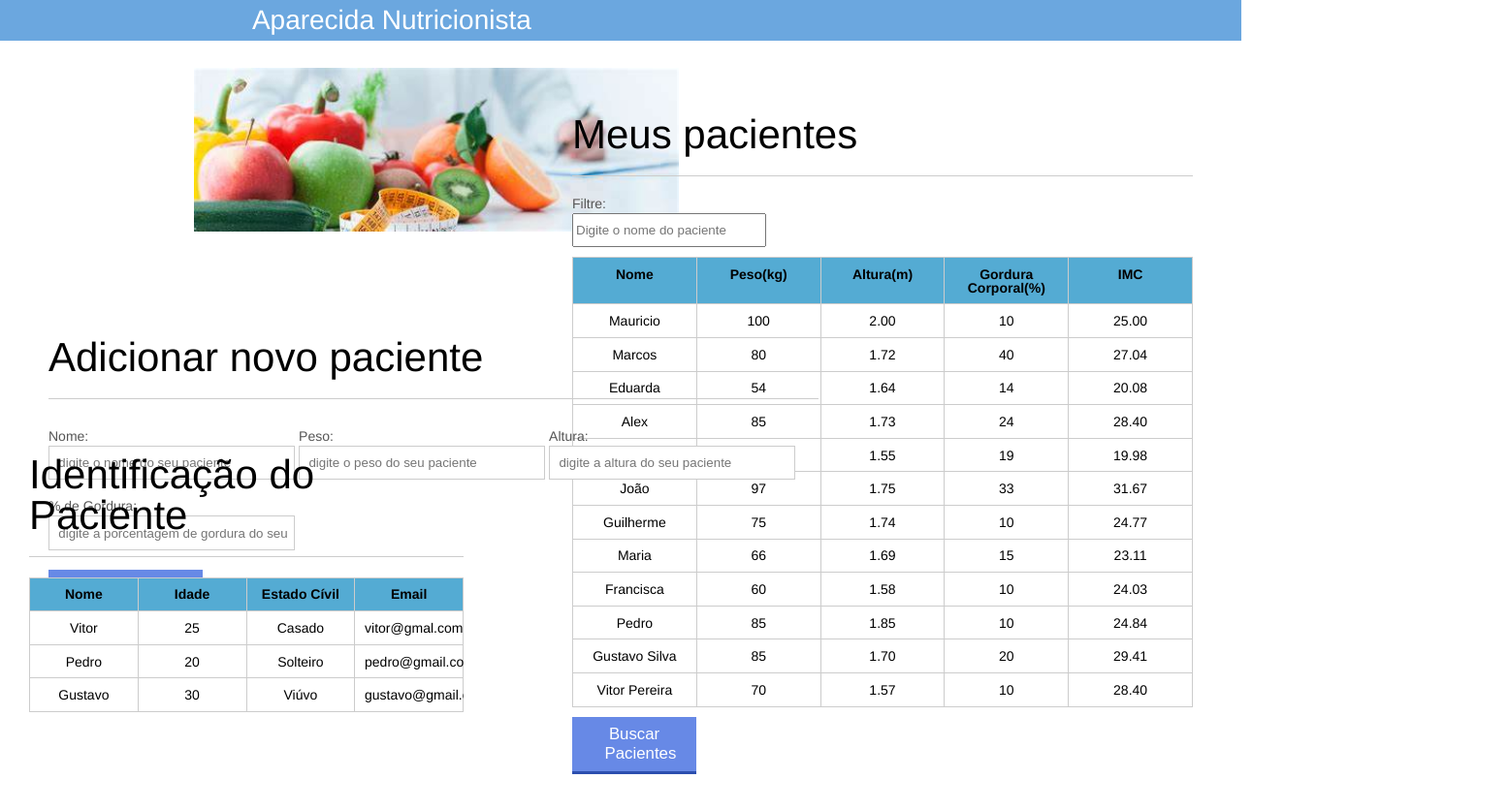
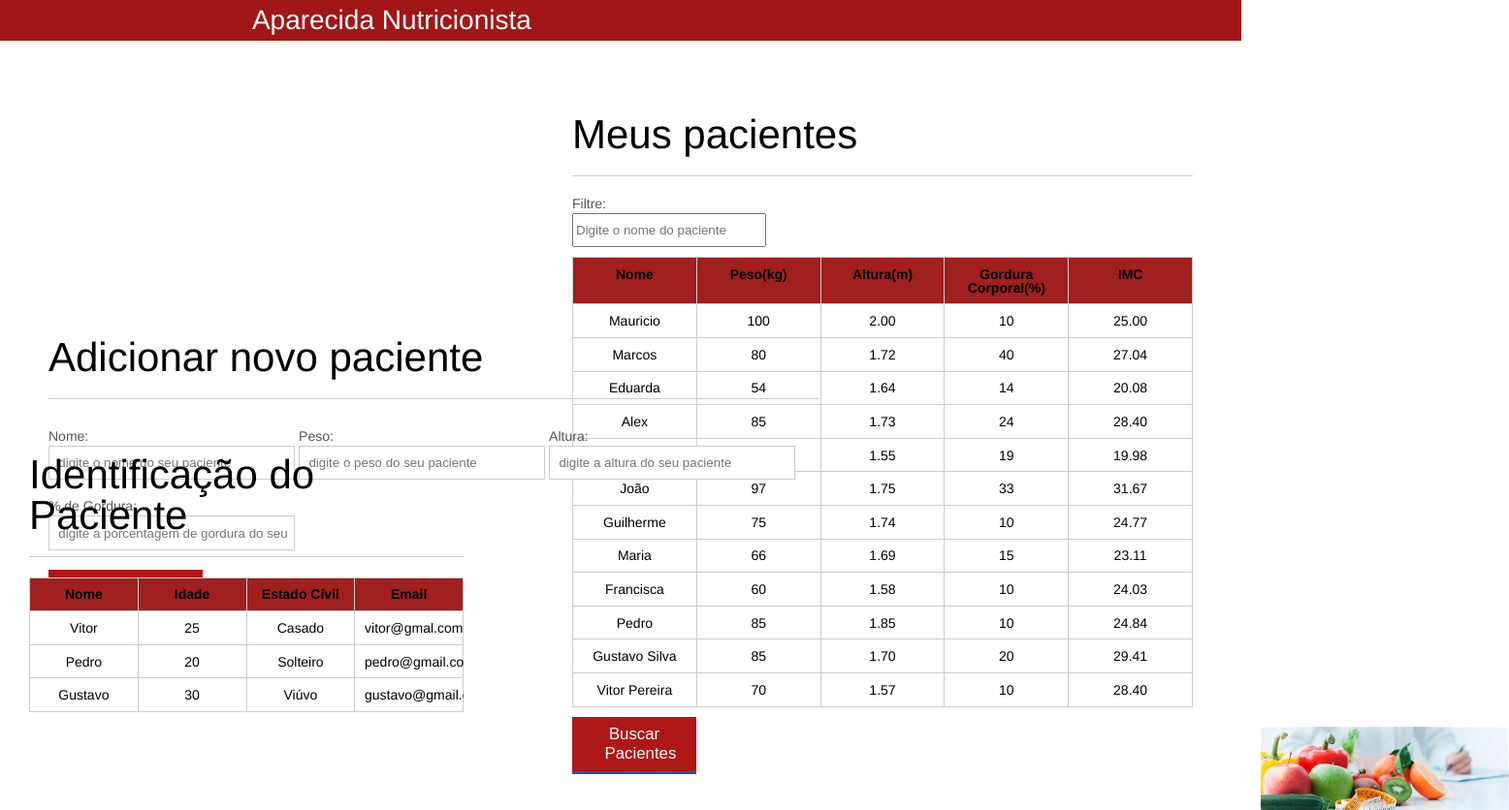
Before and after one commit to ceepfer/fercpmpler5o, a plain HTML site: page introducaofer-javascript/index.html in a window 1280 px wide. Shown: the whole page at 97% size, 1556 px wide, since content can reach past the window. Before the commit the page ends 809 px from the top, so only its background shows below. Drawn offline with Linux system fonts and the light colour scheme.

Commit message:
Add files via upload

```diff
--- a/introducaofer-javascript/css/index.css
+++ b/introducaofer-javascript/css/index.css
@@ -1,11 +1,6 @@
 *{
 	box-sizing: border-box;
  }
-.image1{
-	width: 500px;
-	margin-top: 70px;
-}
-
 
 body{
 	font-family: "Helvetica Neue", "Helvetica", Helvetica, Arial, sans-serif;
@@ -13,7 +8,7 @@ body{
 }
 
 header{
-	background-color: #6ba7df;
+	background-color: #a11616;
 	height: 3em;
 	color: #FFF;
 	margin-bottom: 1em;
@@ -72,7 +67,7 @@ td, th {
 
 th{
 	font-weight: bold;
-	background-color: #54abd3;
+	background-color: #a01f1f;
 }
 
 label{
@@ -118,7 +113,7 @@ button{
 	margin: 0;
 	margin-top: -3px;
 	color: #fff;
-	background-color:#6789e6;
+	background-color:#af1818;
 	border-color: #2c4faf;
 	width: 20%;
     display: block;
@@ -191,3 +186,9 @@ button[disabled=disabled], button:disabled {
 .invisivel{
     display: none;
 }
+
+.image1{
+	position: absolute;
+	left: 1300px;
+	margin-top: 750px;
+}
```
Also changed, not shown: introducaofer-javascript/index.html (line endings or trailing spaces).
